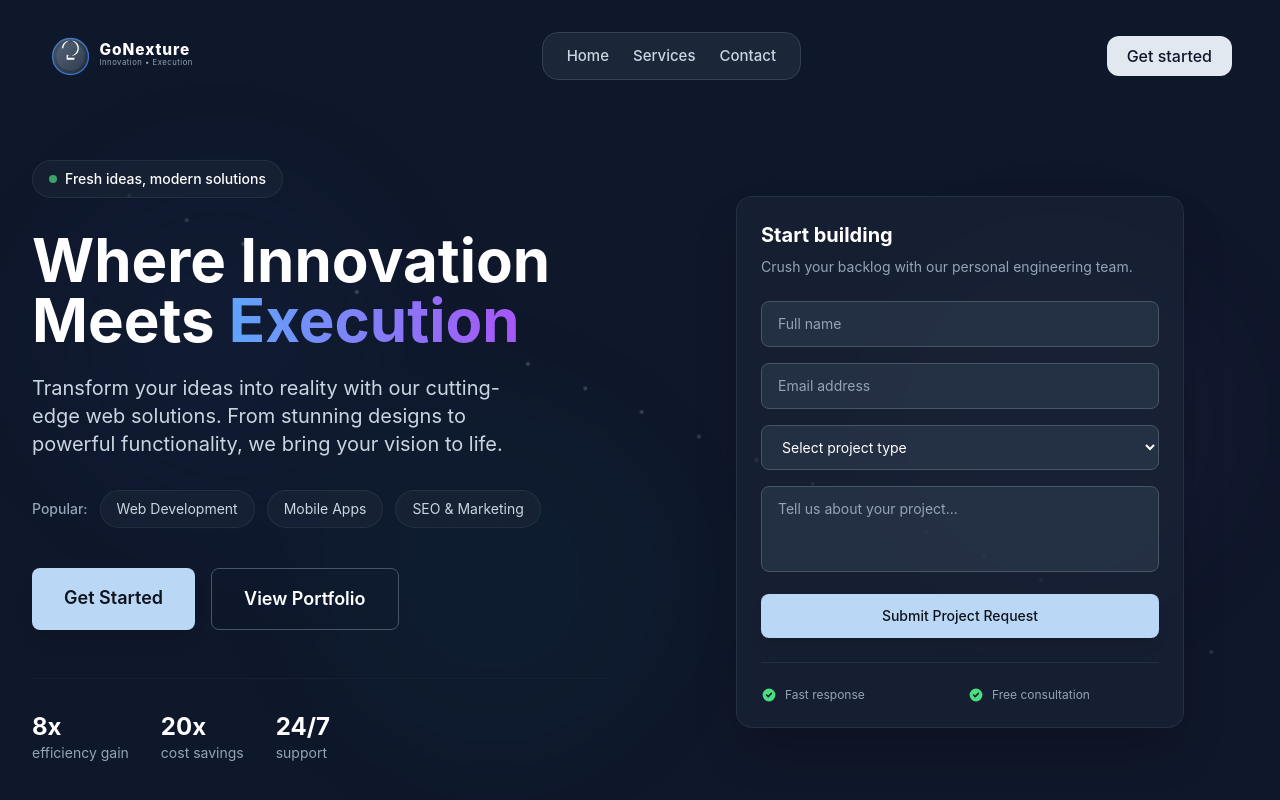
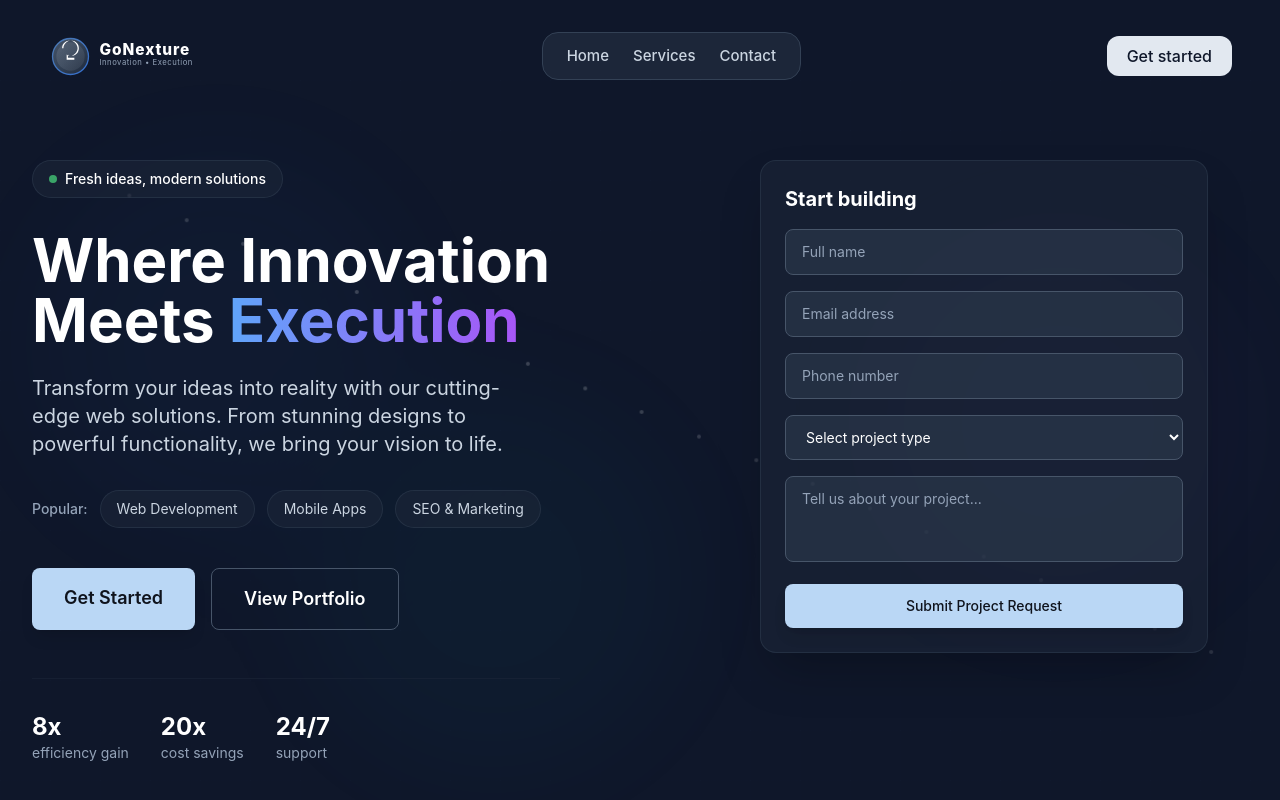
Before and after one commit to Rohitcoolkashyap/goNexture, a React (Create React App) app: page / in a window 1280 px wide. Shown: the top 800 px of the page. Built offline with nearby package versions, Linux system fonts and the light colour scheme.

Commit message:
devinTheme: fixed ui

```diff
--- a/src/components/Hero.jsx
+++ b/src/components/Hero.jsx
@@ -93,7 +93,7 @@ const Hero = () => {
       </div>
 
       <div className="container mx-auto px-4 lg:px-8 relative z-10">
-        <div className="flex flex-col lg:flex-row items-center justify-between gap-12 lg:gap-16">
+        <div className="flex flex-col lg:flex-row items-start justify-between gap-8 lg:gap-40">
           {/* Left Content */}
           <AnimatedSection animation="slide-left" className="lg:w-1/2 text-center lg:text-left">
             {/* Badge */}
@@ -170,8 +170,8 @@ const Hero = () => {
           </AnimatedSection>
 
           {/* Right Content - Contact Form */}
-          <AnimatedSection animation="slide-right" delay={0.2} className="lg:w-1/2 relative">
-            <div className="relative mx-auto max-w-md">
+          <AnimatedSection animation="slide-right" className="w-full lg:w-1/2 relative mt-6 lg:mt-0">
+            <div className="relative mx-auto max-w-md lg:max-w-sm xl:max-w-md">
               <HeroContactForm />
             </div>
           </AnimatedSection>
--- a/src/components/HeroContactForm.jsx
+++ b/src/components/HeroContactForm.jsx
@@ -7,6 +7,7 @@ const HeroContactForm = () => {
   const [formData, setFormData] = useState({
     name: '',
     email: '',
+    phone: '',
     projectType: '',
     message: ''
   });
@@ -28,20 +29,37 @@ const HeroContactForm = () => {
 
     const serviceId = process.env.REACT_APP_EMAILJS_SERVICE_ID || 'service_a96wlco';
     const adminTemplateId = process.env.REACT_APP_EMAILJS_ADMIN_TEMPLATE_ID || 'template_grxaqx1';
+    const clientTemplateId = process.env.REACT_APP_EMAILJS_CLIENT_TEMPLATE_ID || 'template_30qawu2';
     const publicKey = process.env.REACT_APP_EMAILJS_PUBLIC_KEY || 'ksfz4uo4U5d7VqWQt';
 
     const templateAdmin = {
       from_name: formData.name,
       from_email: formData.email,
+      phone: formData.phone,
       project_type: formData.projectType,
       message: formData.message,
       to_name: 'GoNexture Team'
     };
+    const templateClient = {
+      from_name: formData.name,
+      from_email: formData.email,
+    };
 
     try {
+      // Send to Admin
       await emailjs.send(serviceId, adminTemplateId, templateAdmin, publicKey);
+
+      // Send Auto-Reply to Client
+      await emailjs.send(serviceId, clientTemplateId, templateClient, publicKey);
+
       setSubmitStatus('success');
-      setFormData({ name: '', email: '', projectType: '', message: '' });
+      setFormData({
+        name: '',
+        email: '',
+        phone: '',
+        projectType: '',
+        message: ''
+      });
     } catch (error) {
       console.error('Error sending email:', error);
       setSubmitStatus('error');
@@ -51,14 +69,13 @@ const HeroContactForm = () => {
   };
 
   return (
-    <div className="bg-slate-800/50 backdrop-blur-xl border border-slate-700/50 rounded-2xl p-6 shadow-2xl hover:shadow-3xl transition-all duration-500 hover:border-slate-600/50 group">
+    <div className="bg-slate-800/50 backdrop-blur-xl border border-slate-700/50 rounded-2xl p-4 sm:p-6 shadow-2xl hover:shadow-3xl transition-all duration-500 hover:border-slate-600/50 group w-full">
       {/* Header */}
-      <div className="mb-6">
+      <div className="mb-4">
         <h3 className="text-xl font-bold text-white mb-2">Start building</h3>
-        <p className="text-slate-400 text-sm">Crush your backlog with our personal engineering team.</p>
       </div>
 
-      <form onSubmit={handleSubmit} className="space-y-4">
+      <form onSubmit={handleSubmit} className="space-y-3 sm:space-y-4">
         {/* Name Input */}
         <div>
           <input
@@ -67,7 +84,7 @@ const HeroContactForm = () => {
             value={formData.name}
             onChange={handleChange}
             required
-            className="w-full px-4 py-3 bg-slate-700/50 border border-slate-600 rounded-lg text-white placeholder-slate-400 focus:ring-2 focus:ring-blue-500 focus:border-transparent outline-none transition-all text-sm"
+            className="w-full px-3 py-2.5 sm:px-4 sm:py-3 bg-slate-700/50 border border-slate-600 rounded-lg text-white placeholder-slate-400 focus:ring-2 focus:ring-blue-500 focus:border-transparent outline-none transition-all text-sm"
             placeholder="Full name"
           />
         </div>
@@ -80,8 +97,20 @@ const HeroContactForm = () => {
             value={formData.email}
             onChange={handleChange}
             required
-            className="w-full px-4 py-3 bg-slate-700/50 border border-slate-600 rounded-lg text-white placeholder-slate-400 focus:ring-2 focus:ring-blue-500 focus:border-transparent outline-none transition-all text-sm"
+            className="w-full px-3 py-2.5 sm:px-4 sm:py-3 bg-slate-700/50 border border-slate-600 rounded-lg text-white placeholder-slate-400 focus:ring-2 focus:ring-blue-500 focus:border-transparent outline-none transition-all text-sm"
             placeholder="Email address"
+          />
+        </div>
+
+        {/* Phone Input */}
+        <div>
+          <input
+            type="tel"
+            name="phone"
+            value={formData.phone}
+            onChange={handleChange}
+            className="w-full px-3 py-2.5 sm:px-4 sm:py-3 bg-slate-700/50 border border-slate-600 rounded-lg text-white placeholder-slate-400 focus:ring-2 focus:ring-blue-500 focus:border-transparent outline-none transition-all text-sm"
+            placeholder="Phone number"
           />
         </div>
 
@@ -99,6 +128,7 @@ const HeroContactForm = () => {
             <option value="mobile-app">Mobile App</option>
             <option value="design">Design</option>
             <option value="marketing">Digital Marketing</option>
+            <option value="writing">Content Writing</option>
             <option value="other">Other</option>
           </select>
         </div>
@@ -144,7 +174,7 @@ const HeroContactForm = () => {
           ref={magneticRef}
           type="submit"
           disabled={isSubmitting}
-          className={`w-full py-3 px-4 rounded-lg font-medium text-sm transition-all buttonStyle cursor-magnetic relative overflow-hidden group ${
+          className={`w-full py-2.5 px-3 sm:py-3 sm:px-4 rounded-lg font-medium text-sm transition-all buttonStyle cursor-magnetic relative overflow-hidden group ${
             isSubmitting
               ? 'bg-slate-600 text-slate-400 cursor-not-allowed'
               : 'bg-blue-600 hover:bg-blue-700 text-white shadow-lg hover:shadow-blue-500/25'
@@ -168,24 +198,6 @@ const HeroContactForm = () => {
           )}
         </button>
       </form>
-
-      {/* Features */}
-      <div className="mt-6 pt-6 border-t border-slate-700/50">
-        <div className="grid grid-cols-2 gap-4 text-xs text-slate-400">
-          <div className="flex items-center">
-            <svg className="w-4 h-4 mr-2 text-green-400" fill="currentColor" viewBox="0 0 20 20">
-              <path fillRule="evenodd" d="M10 18a8 8 0 100-16 8 8 0 000 16zm3.707-9.293a1 1 0 00-1.414-1.414L9 10.586 7.707 9.293a1 1 0 00-1.414 1.414l2 2a1 1 0 001.414 0l4-4z" clipRule="evenodd" />
-            </svg>
-            Fast response
-          </div>
-          <div className="flex items-center">
-            <svg className="w-4 h-4 mr-2 text-green-400" fill="currentColor" viewBox="0 0 20 20">
-              <path fillRule="evenodd" d="M10 18a8 8 0 100-16 8 8 0 000 16zm3.707-9.293a1 1 0 00-1.414-1.414L9 10.586 7.707 9.293a1 1 0 00-1.414 1.414l2 2a1 1 0 001.414 0l4-4z" clipRule="evenodd" />
-            </svg>
-            Free consultation
-          </div>
-        </div>
-      </div>
     </div>
   );
 };
```
